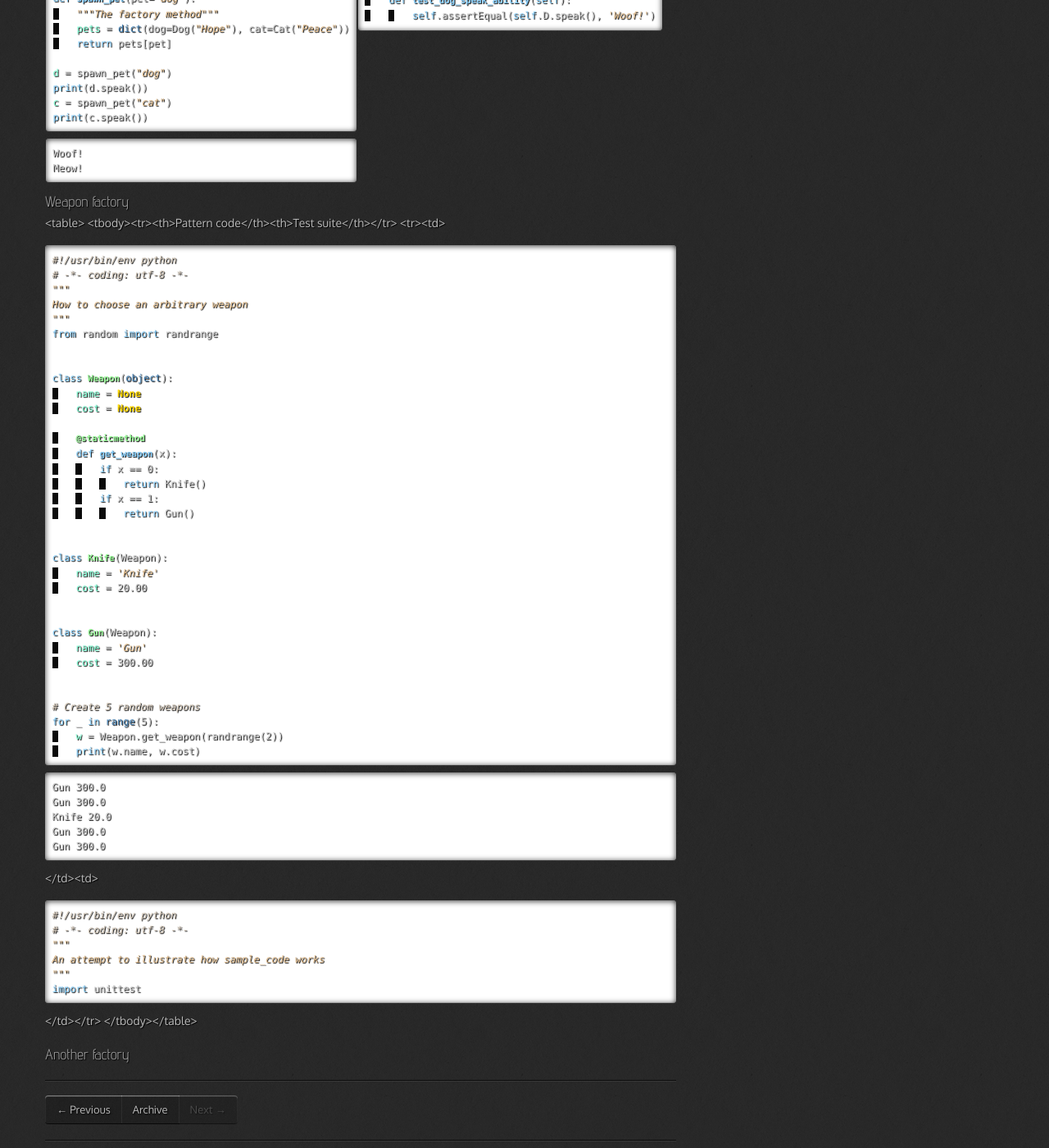
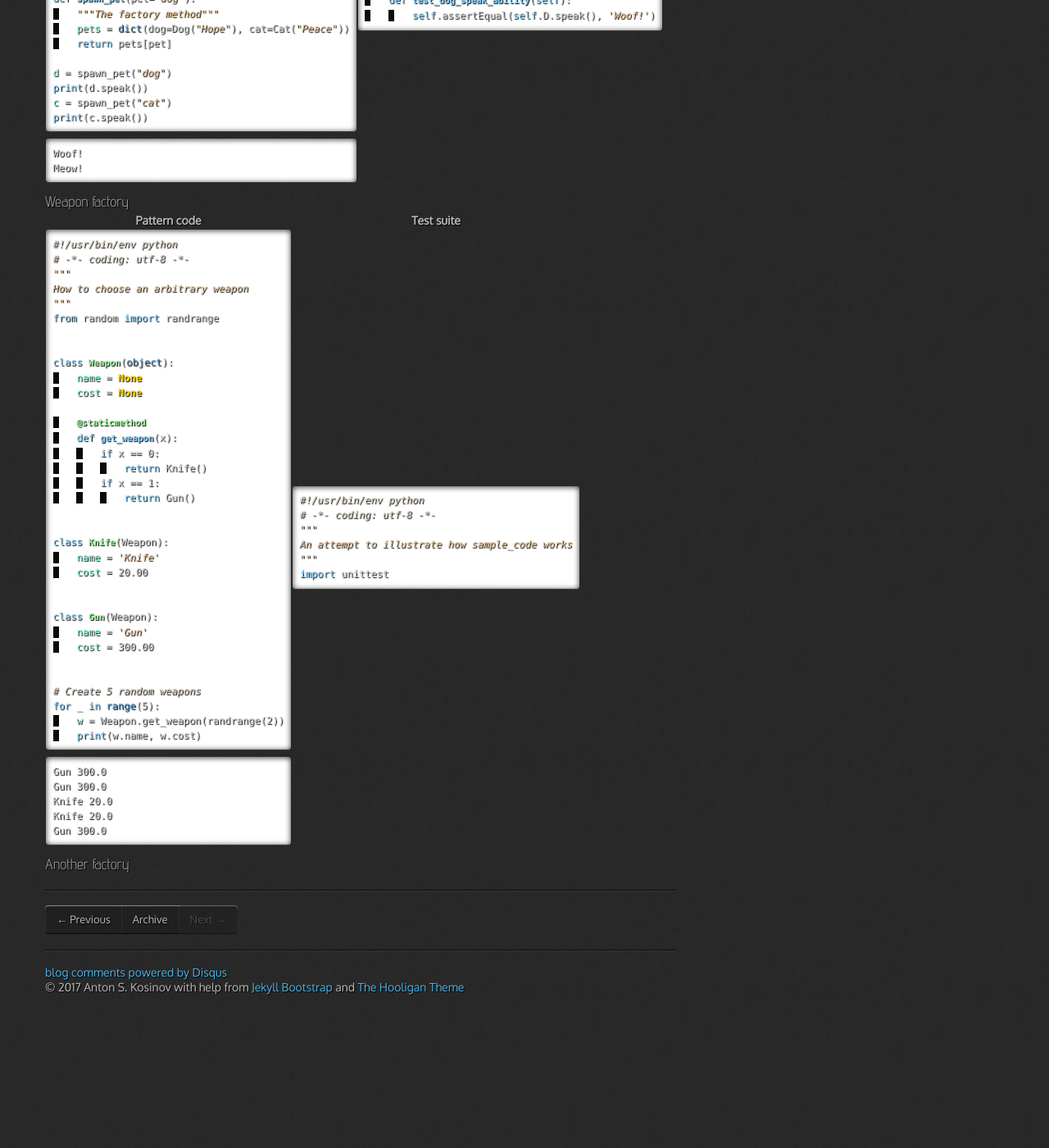
Before and after one commit to 0--key/0--key.github.io, a Jekyll site: the page built from _posts/2017-03-13-factory-design.html, in a window 1280 px wide and 1400 px high, scrolled down 1112 px. Shown: the whole window at 82% size. Built offline with Jekyll 4.4.1, drawn with Linux system fonts in a browser that asks for light colours; nearby versions of some CDN libraries; comment, search, counter and statistics services are not loaded; after the commit the page ends 2334 px from its top, so only the background shows below that.

Commit message:
Additional re-tagging

```diff
--- a/_posts/2017-03-13-factory-design.html
+++ b/_posts/2017-03-13-factory-design.html
@@ -133,14 +133,8 @@ Meow!
 <div id="outline-container-org33652c6" class="outline-3">
 <h3 id="org33652c6">Weapon factory</h3>
 <div class="outline-text-3" id="text-org33652c6">
-<div class="HTML">
-<p>
-&lt;table&gt;
-&lt;tbody&gt;&lt;tr&gt;&lt;th&gt;Pattern code&lt;/th&gt;&lt;th&gt;Test suite&lt;/th&gt;&lt;/tr&gt;
-&lt;tr&gt;&lt;td&gt;
-</p>
+<table><tbody><tr><th>Pattern code</th><th>Test suite</th></tr><tr><td>
 
-</div>
 <div class="org-src-container">
 <pre class="src src-python"><span style="color: #cdc0b0; font-style: italic;">#</span><span style="color: #cdc0b0; font-style: italic;">!/usr/bin/env python</span>
 <span style="color: #cdc0b0; font-style: italic;"># </span><span style="color: #cdc0b0; font-style: italic;">-*- coding: utf-8 -*-</span>
@@ -183,15 +177,12 @@ Meow!
 Gun 300.0
 Gun 300.0
 Knife 20.0
-Gun 300.0
+Knife 20.0
 Gun 300.0
 </pre>
-<div class="HTML">
-<p>
-&lt;/td&gt;&lt;td&gt;
-</p>
 
-</div>
+</td><td>
+
 <div class="org-src-container">
 <pre class="src src-python"><span style="color: #cdc0b0; font-style: italic;">#</span><span style="color: #cdc0b0; font-style: italic;">!/usr/bin/env python</span>
 <span style="color: #cdc0b0; font-style: italic;"># </span><span style="color: #cdc0b0; font-style: italic;">-*- coding: utf-8 -*-</span>
@@ -202,13 +193,7 @@ Gun 300.0
 </pre>
 </div>
 
-<div class="HTML">
-<p>
-&lt;/td&gt;&lt;/tr&gt;
-&lt;/tbody&gt;&lt;/table&gt;
-</p>
-
-</div>
+</td></tr></tbody></table>
 </div>
 </div>
 
```
